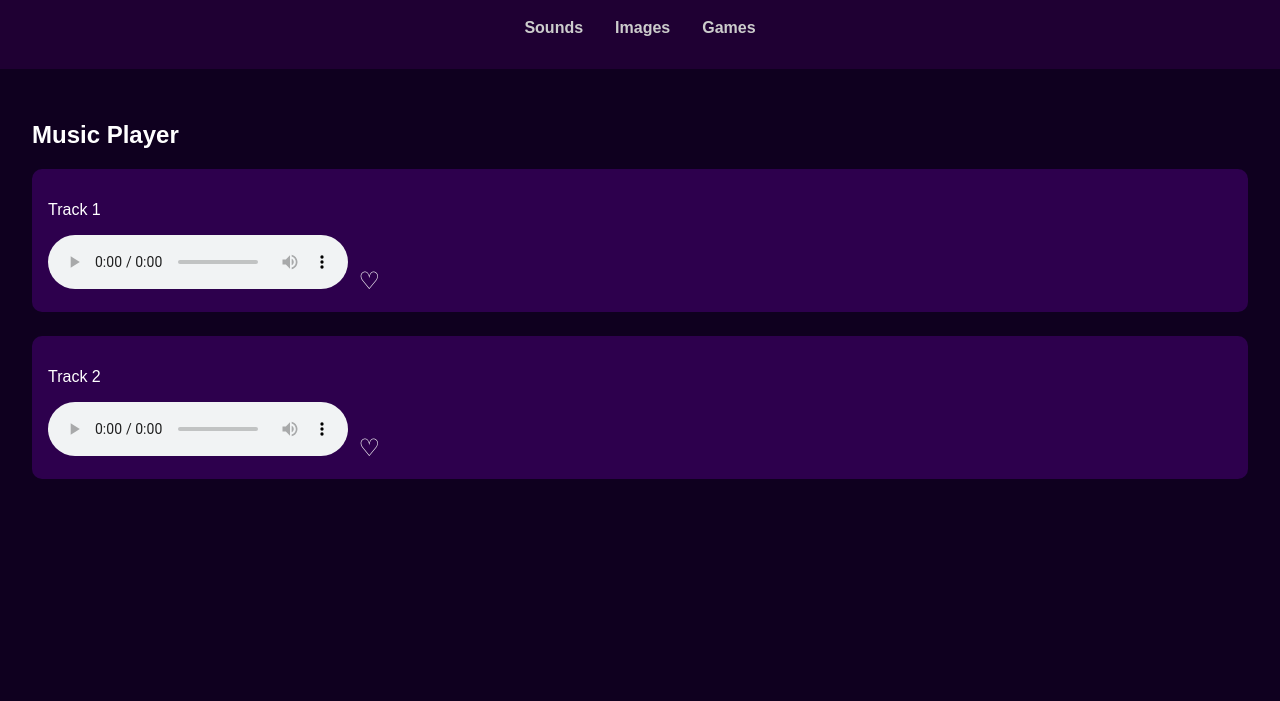
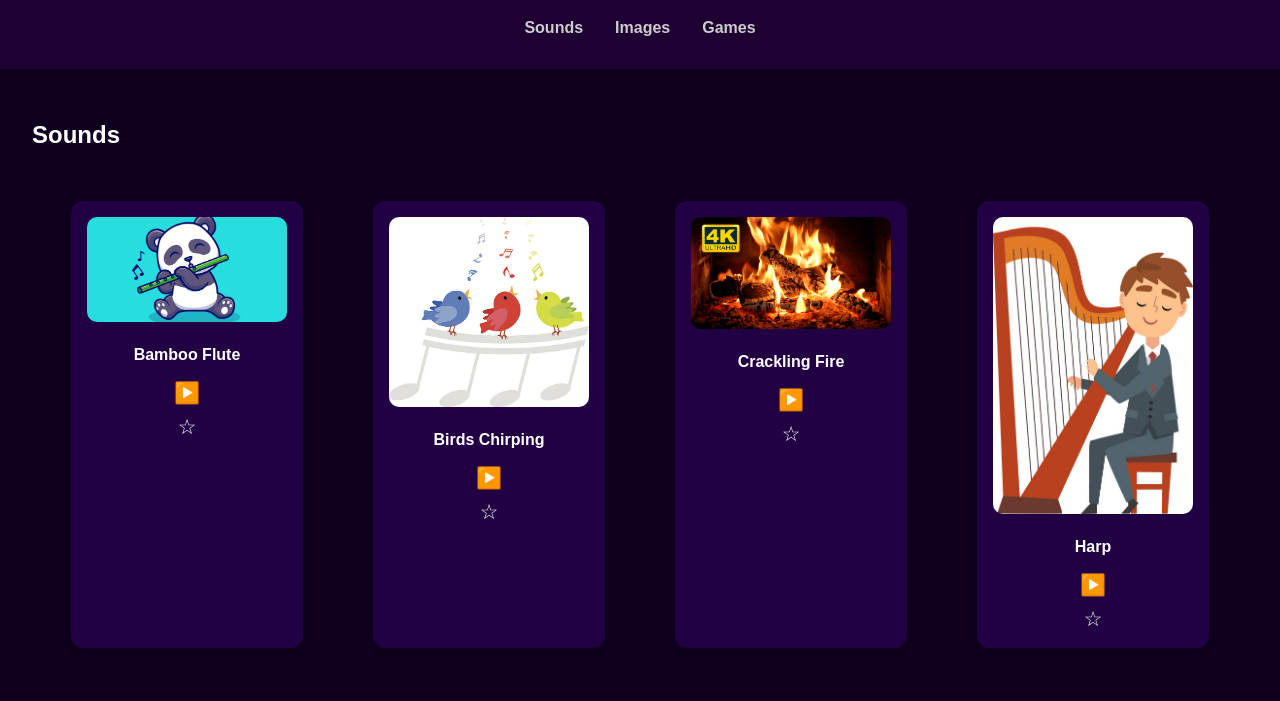
Before and after one commit to Noctua0222/eecs497-app, a plain HTML site: page index.html in a window 1280 px wide. Both pictures are taken after a click on the link "Sounds". Shown: the part 77-778 px from the top of the page. Drawn offline with Linux system fonts and the light colour scheme.

Commit message:
Sounds working w/ images

```diff
--- a/index.html
+++ b/index.html
@@ -25,18 +25,55 @@
     </section>
 
     <section id="music" class="page">
-      <h2>Music Player</h2>
-      <div class="playlist">
-        <div class="track">
-          <p>Track 1</p>
-          <audio controls src="music/track1.mp3"></audio>
-          <button onclick="toggleFavorite(this)">♡</button>
+      <h2>Sounds</h2>
+      <div class="sound-grid">
+        <div class="sound-card">
+          <img src="images/bamboo_flutePic.jpg" alt="Bamboo Flute">
+          <p>Bamboo Flute</p>
+          <button onclick="playSound('Bamboo Flute', 'sounds/BambooFluteSound.mp3', this)">▶️</button>
+          <button onclick="toggleFavorite(this)" class="favorite">☆</button>
         </div>
-        <div class="track">
-          <p>Track 2</p>
-          <audio controls src="music/track2.mp3"></audio>
-          <button onclick="toggleFavorite(this)">♡</button>
+        <div class="sound-card">
+          <img src="images/Birds_Chirping.jpg" alt="Birds Chirping">
+          <p>Birds Chirping</p>
+          <button onclick="playSound('Birds Chirping', 'sounds/BirdsSound.mp3', this)">▶️</button>
+          <button onclick="toggleFavorite(this)" class="favorite">☆</button>
         </div>
+        <div class="sound-card">
+          <img src="images/crackling_fire.jpg" alt="Crackling Fire">
+          <p>Crackling Fire</p>
+          <button onclick="playSound('Crackling Fire', 'sounds/CracklingFire.mp3', this)">▶️</button>
+          <button onclick="toggleFavorite(this)" class="favorite">☆</button>
+        </div>
+        <div class="sound-card">
+          <img src="images/Harp.jpg" alt="Harp">
+          <p>Harp</p>
+          <button onclick="playSound('Harp', 'sounds/HarpSound.mp3', this)">▶️</button>
+          <button onclick="toggleFavorite(this)" class="favorite">☆</button>
+        </div>
+        <div class="sound-card">
+          <img src="images/Ocean_waves_pic.jpg" alt="Ocean Waves">
+          <p>Ocean Waves</p>
+          <button onclick="playSound('Ocean Waves', 'sounds/Ocean.mp3', this)">▶️</button>
+          <button onclick="toggleFavorite(this)" class="favorite">☆</button>
+        </div>
+        <div class="sound-card">
+          <img src="images/Piano_with_fire.jpg" alt="Piano with Fire">
+          <p>Piano with Fire</p>
+          <button onclick="playSound('Piano with Fire', 'sounds/PianoFireMusic.mp3', this)">▶️</button>
+          <button onclick="toggleFavorite(this)" class="favorite">☆</button>
+        </div>
+        <div class="sound-card">
+          <img src="images/Rain.jpg" alt="Rain">
+          <p>Rain</p>
+          <button onclick="playSound('Rain', 'sounds/RainSound.mp3', this)">▶️</button>
+          <button onclick="toggleFavorite(this)" class="favorite">☆</button>
+        </div>
+      </div>
+
+      <div id="mini-player" class="mini-player hidden">
+        <p id="now-playing">Now Playing: </p>
+        <button onclick="togglePlayPause()" id="play-pause">⏸️</button>
       </div>
     </section>
 
--- a/script.js
+++ b/script.js
@@ -5,7 +5,7 @@ function navigateTo(section) {
 
 function toggleFavorite(button) {
   button.classList.toggle('favorited');
-  button.textContent = button.classList.contains('favorited') ? '♥' : '♡';
+  button.textContent = button.classList.contains('favorited') ? '★' : '☆';
 }
 
 function showImageDescription(text) {
@@ -21,3 +21,60 @@ function showGameDescription(text) {
 function hideOverlay(id) {
   document.getElementById(id).style.display = 'none';
 }
+
+let currentAudio = null;
+let isPlaying = false;
+let currentButton = null;
+let currentTrackFile = null;
+
+function playSound(name, file, button) {
+  if (currentAudio && currentTrackFile === file) {
+    // Same track clicked, so just toggle play/pause
+    togglePlayPause();
+    return;
+  }
+
+  // If switching to a different track, reset the previous button/icon
+  if (currentAudio) {
+    currentAudio.pause();
+    if (currentButton) {
+      currentButton.textContent = '▶️';
+    }
+  }
+
+  // Start the new track
+  currentAudio = new Audio(file);
+  currentAudio.play();
+  isPlaying = true;
+  currentButton = button;
+  currentTrackFile = file;
+
+  button.textContent = '⏸️';
+
+  document.getElementById('now-playing').textContent = `Now Playing: ${name}`;
+  document.getElementById('mini-player').classList.remove('hidden');
+  document.getElementById('play-pause').textContent = '⏸️';
+
+  currentAudio.onended = () => {
+    // Reset icons when playback ends
+    isPlaying = false;
+    if (currentButton) currentButton.textContent = '▶️';
+    document.getElementById('play-pause').textContent = '▶️';
+  };
+}
+
+function togglePlayPause() {
+  if (!currentAudio) return;
+
+  if (isPlaying) {
+    currentAudio.pause();
+    document.getElementById('play-pause').textContent = '▶️';
+    if (currentButton) currentButton.textContent = '▶️';
+  } else {
+    currentAudio.play();
+    document.getElementById('play-pause').textContent = '⏸️';
+    if (currentButton) currentButton.textContent = '⏸️';
+  }
+
+  isPlaying = !isPlaying;
+}
--- a/style.css
+++ b/style.css
@@ -115,3 +115,107 @@ button.favorited {
 .games-list .game:hover {
   background: #440088;
 }
+
+
+.sound-grid {
+  display: flex;
+  flex-wrap: wrap;
+  gap: 1rem;
+  justify-content: center;
+}
+
+.sound-card {
+  background: #220044;
+  border-radius: 12px;
+  padding: 1rem;
+  width: 150px;
+  text-align: center;
+  cursor: pointer;
+  transition: transform 0.2s ease;
+}
+
+.sound-card:hover {
+  transform: scale(1.05);
+}
+
+.sound-card img {
+  width: 100%;
+  border-radius: 10px;
+}
+
+.mini-player {
+  position: fixed;
+  bottom: 0;
+  left: 0;
+  right: 0;
+  background: #1f0033;
+  padding: 1rem;
+  display: flex;
+  justify-content: center;
+  align-items: center;
+  gap: 1rem;
+  z-index: 999;
+}
+
+.mini-player p {
+  margin: 0;
+}
+
+.mini-player button {
+  font-size: 1.2rem;
+}
+
+.hidden {
+  display: none;
+}
+
+.sound-card {
+  background: #220044;
+  border-radius: 12px;
+  padding: 1rem;
+  width: 250px;
+  text-align: center;
+  margin: 1rem auto;
+  display: flex;
+  flex-direction: column;
+  gap: 0.5rem;
+}
+
+.sound-card button {
+  font-size: 1.3rem;
+  margin: 0 0.3rem;
+}
+
+.favorite.favorited {
+  color: gold;
+}
+
+
+.sound-card img {
+  width: 100%;
+  height: auto;
+  border-radius: 10px;
+  margin-bottom: 0.5rem;
+}
+
+.sound-card p {
+  margin: 0.5rem 0;
+  font-weight: bold;
+}
+
+.sound-grid {
+  display: flex;
+  flex-wrap: wrap;
+  justify-content: center;
+  gap: 1.5rem;
+  padding: 1rem;
+}
+
+.sound-card {
+  background: #220044;
+  border-radius: 12px;
+  padding: 1rem;
+  width: 200px;
+  text-align: center;
+  box-shadow: 0 4px 10px rgba(0, 0, 0, 0.3);
+}
```
Also changed, not shown: images/Birds_Chirping.jpg (added), images/Harp.jpg (added), images/Ocean_waves_pic.jpg (added), images/Piano_with_fire.jpg (added), images/Rain.jpg (added), images/bamboo_flutePic.jpg (added), images/crackling_fire.jpg (added), 9 other files.
